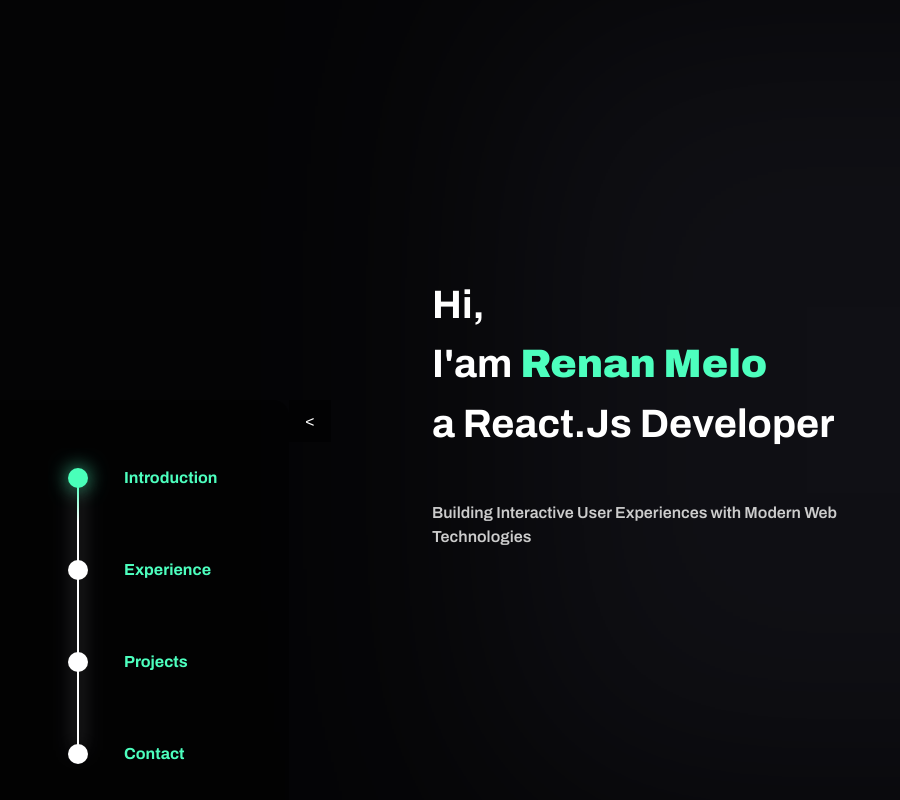
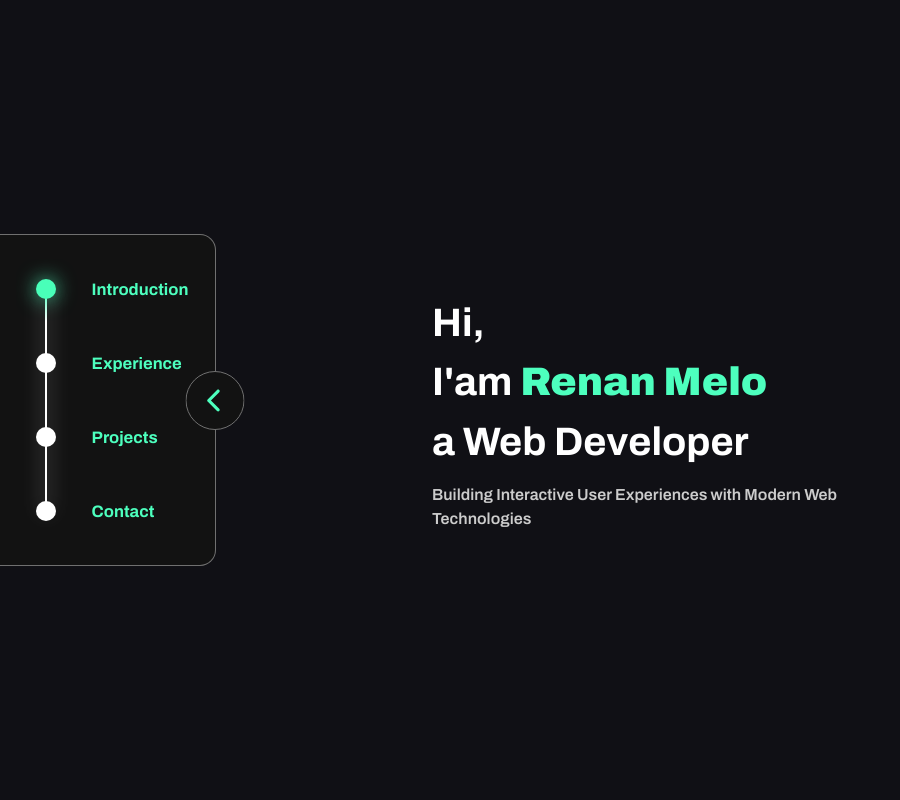
Before and after one commit to RenanlMelo/Portifolio, a React (Vite) app: page / in a window 1280 px wide. Shown: the top 800 px of the page, without its empty margins (0-900 px from the left). Built offline with nearby package versions, Linux system fonts and the light colour scheme.

Commit message:
Atualizando animações e função scroll to

```diff
--- a/src/App.tsx
+++ b/src/App.tsx
@@ -1,37 +1,36 @@
-import { useState } from "react";
+import React, { useRef } from "react";
 import { Experience } from "./components/Experience";
 import { Introduction } from "./components/Introduction";
 import { Navbar } from "./components/Navbar";
 import { Projects } from "./components/Projects";
+import "./components.css";
 
 function App() {
+  const introductionRef = useRef<HTMLDivElement | null>(null);
+  const experienceRef = useRef<HTMLDivElement | null>(null);
+  const projectsRef = useRef<HTMLDivElement | null>(null);
+  const contactRef = useRef<HTMLDivElement | null>(null);
 
-  const [open, setOpen] = useState(true);
-  const [size, setSize] = useState<number | undefined>(undefined);
-
-  function handleToggle() {
-    const navbar = document.getElementById('navbar');
-    console.log('Navbar element:', navbar);
-    navbar?.classList.toggle('activeNavbar', !open);
-    setOpen(!open)
-  }
+  const scrollTo = (sectionRef: React.RefObject<HTMLDivElement | null>) => {
+    if (sectionRef.current) {
+      window.scrollTo({
+        top: sectionRef.current.offsetTop, // Tente remover a parte - window.innerHeight / 2
+        behavior: "smooth",
+      });
+    }
+  };
 
   return (
     <>
-      <button
-        onClick={handleToggle}
-        style={{ left: open ? `${size}px` : "0" }}
-        className="bg-black/50 text-white aspect-square px-4 py-2 fixed top-1/2 left-0"
-      >
-        {open ? "<" : ">"}
-      </button>
       <section>
-        <Navbar open={open} setOpen={setOpen} size={size} setSize={setSize} />
-        <div className="w-[95vw] h-[100vh] shadow-[inset_500px_0_300px_#000000bb] top-0 fixed -z-10" />
+        <Navbar
+          onSectionClick={scrollTo}
+          refs={[introductionRef, experienceRef, projectsRef, contactRef]}
+        />
       </section>
-      <Introduction />
-      <Experience />
-      <Projects />
+      <Introduction ref={introductionRef} />
+      <Experience ref={experienceRef} />
+      <Projects ref={projectsRef} />
     </>
   );
 }
--- /dev/null
+++ b/src/components.css
@@ -0,0 +1,33 @@
+#navBar {
+  transition: transform 0.75s ease;
+  transform: translate(0, -50%);
+  border: 1px solid var(--grey);
+  border-left: 0;
+}
+
+#navBar.closed {
+  transform: translate(-100%, -50%);
+}
+
+.rotate-content {
+  border: 1px solid var(--grey);
+  fill: var(--main);
+}
+button:hover .rotate-content {
+  fill: var(--black);
+}
+
+button .rotate-content {
+  transition: transform 1s ease;
+  transform: rotate(180deg);
+}
+
+button.closed .rotate-content {
+  transition: transform 0.5s ease;
+  transform: rotate(180deg);
+}
+
+button.closed .rotate-content.translate {
+  transition: transform 0.75s ease;
+  transform: translateX(0%);
+}
--- a/src/components/Experience/index.tsx
+++ b/src/components/Experience/index.tsx
@@ -1,7 +1,13 @@
-export const Experience = () => {
+import React from "react";
+
+export const Experience = React.forwardRef<
+  HTMLDivElement,
+  React.PropsWithChildren<{}>
+>((props, ref) => {
   return (
     <>
       <section
+        ref={ref}
         id="experience"
         className="w-full px-96 py-12 my-12 flex flex-col justify-center items-center"
       >
@@ -52,4 +58,4 @@
       </section>
     </>
   );
-};
+});
--- a/src/components/Introduction/index.tsx
+++ b/src/components/Introduction/index.tsx
@@ -1,22 +1,28 @@
-import { Navbar } from "../Navbar";
+import React, { useRef } from "react";
 
-export const Introduction = () => {
+export const Introduction = React.forwardRef<
+  HTMLDivElement,
+  React.PropsWithChildren<{}>
+>((props, ref) => {
   return (
     <>
-      <div className="h-[100vh] w-[100vw] flex justify-start items-center">
+      <div
+        className="h-[100vh] w-[100vw] flex justify-start items-center"
+        ref={ref}
+      >
         <Content />
       </div>
     </>
   );
-};
+});
 
 export const Content = () => {
   return (
     <article id="introduction" className="px-96">
-      <h1 className="text-white font-bold text-[3.1vw] p-12 pr-0">
+      <h1 className="text-white font-bold text-[3.1vw] p-12 pb-3 pr-0">
         Hi,
         <br /> I'am <strong className="text-[var(--main)]">Renan Melo</strong>
-        <br />a React.Js Developer
+        <br />a Web Developer
       </h1>
       <h2 className="text-[#ccc] font-semibold text-[1.25vw] pb-6 pl-12">
         Building Interactive User Experiences with Modern Web Technologies
--- a/src/components/Navbar/index.tsx
+++ b/src/components/Navbar/index.tsx
@@ -1,25 +1,26 @@
 import React, { useEffect, useState } from "react";
 
-interface Props {
-  open: boolean,
-  setOpen: (open: boolean) => void,
-  size: number | undefined,
-  setSize: (size: number | undefined) => void
+interface ScrollToProps {
+  onSectionClick: (sectionRef: React.RefObject<HTMLDivElement | null>) => void;
+  refs: React.RefObject<HTMLDivElement | null>[];
 }
 
-export const Navbar: React.FC<Props> = ({ open, setOpen, size, setSize }) => {
+export const Navbar: React.FC<ScrollToProps> = ({ onSectionClick, refs }) => {
   const menuList: string[] = [
     "Introduction",
     "Experience",
     "Projects",
     "Contact",
   ];
+
+  const [open, setOpen] = useState(true);
+  const [size, setSize] = useState<number | undefined>(undefined);
   const [active, setActive] = useState<number | null>(0);
   const [boxShadows, setBoxShadows] = useState<string[]>(
     menuList.map(() => "0px 0px 0px rgba(77, 255, 190, 0)")
   );
   const [bgColors, setBgColors] = useState<string[]>(
-    menuList.map(() => "rgb(255, 255, 255)") // Cor inicial branca
+    menuList.map(() => "rgb(255, 255, 255)")
   );
 
   useEffect(() => {
@@ -119,13 +120,16 @@
       diminuirSombraECor(active);
     }
     setActive(index);
+    const sectionRef = refs[index];
+    if (sectionRef && sectionRef.current) {
+      onSectionClick(sectionRef);
+    }
   };
 
   useEffect(() => {
     const getNavBarSize = () => {
       const navSize = document.getElementById("navBar");
-      setSize(navSize?.clientWidth);
-      console.log(size);
+      if (navSize) setSize(navSize.clientWidth);
     };
 
     getNavBarSize();
@@ -137,29 +141,48 @@
   }, []);
 
   useEffect(() => {
-    const handleOpen = () => {
+    const rotateContent = document.querySelector(".rotate-content");
 
-      const navbar = document.getElementById('navbar')
-      const duration = 500
-      let pos = 0
-      const finalPos = size? size * -1 : 0
-
-      while (finalPos !== pos) {
-        pos -= 1
-        if (navbar) navbar.style.translate = `${pos}px, -50%`
+    if (rotateContent) {
+      if (!open) {
+        setTimeout(() => {
+          rotateContent.classList.add("translate");
+        }, 200);
+      } else {
+        rotateContent.classList.remove("translate");
       }
     }
+  }, [open]);
 
-    handleOpen()
-  }, [open])
+  const navBarClasses = open ? "" : "closed";
 
   return (
     <article className="z-50">
       <div
         id="navBar"
-        className={`flex justify-start items-center p-12 left-0 top-1/2 rounded-r-2xl fixed bg-black/50`}
+        className={`flex items-center pl-[calc(2vw-10px)] pr-[calc(1vw-10px)] py-6 left-0 top-1/2 rounded-r-2xl fixed bg-[var(--black)] overflow-visible ${navBarClasses}`}
       >
-        <div className="grid grid-cols-[auto_1fr] grid-rows-4 justify-center items-center flex-col gap-y-8 h-fit relative w-fit gap-x-4">
+        <button
+          className={`absolute right-0 overflow-hidden ${
+            open ? "translate-x-1/2" : "translate-x-full"
+          } transition-all duration-300 z-[999] ${navBarClasses}`}
+          onClick={() => setOpen(!open)}
+        >
+          <div
+            className={`rotate-content p-4 bg-[var(--black)] rounded-full hover:bg-[var(--darker)]`}
+          >
+            <svg
+              xmlns="http://www.w3.org/2000/svg"
+              width={25}
+              viewBox="0 0 512 512"
+              className="rotate-90"
+            >
+              <path d="M233.4 105.4c12.5-12.5 32.8-12.5 45.3 0l192 192c12.5 12.5 12.5 32.8 0 45.3s-32.8 12.5-45.3 0L256 173.3 86.6 342.6c-12.5 12.5-32.8 12.5-45.3 0s-12.5-32.8 0-45.3l192-192z" />
+            </svg>
+          </div>
+        </button>
+
+        <div className="grid grid-cols-[auto_1fr] grid-rows-4 justify-center items-center flex-col gap-y-[calc(3vh-10px)] h-fit relative w-fit gap-x-4">
           <div className="absolute h-4/5 w-[2px] bg-gradient-to-b from-[var(--main)] from-0% to-[#fff] to-15% shadow-[0_0_20px_#ccc] left-[29px] top-1/2 -translate-y-1/2 -z-10" />
           {menuList.map((item, index) => (
             <React.Fragment key={index}>
@@ -169,12 +192,14 @@
                   boxShadow: boxShadows[index],
                   backgroundColor: bgColors[index],
                 }}
-                className={`w-5 h-5 m-5 rounded-full cursor-pointer ${index === active ? "bg-[var(--main)]" : "bg-white"
-                  } col-start-1 row-start-${index + 1}`}
+                className={`w-5 h-5 m-5 rounded-full cursor-pointer ${
+                  index === active ? "bg-[var(--main)]" : "bg-white"
+                } col-start-1 row-start-${index + 1}`}
               />
               <h3
-                className={`text-[var(--main)] text-[1.25vw] col-start-2 row-start-${index + 1
-                  } font-bold cursor-pointer pr-6 hover:drop-shadow-[0_0_10px_#4dffbe] duration-300`}
+                className={`text-[var(--main)] text-[calc(.75vw+7px)] col-start-2 row-start-${
+                  index + 1
+                } font-bold cursor-pointer pr-6 hover:drop-shadow-[0_0_10px_#4dffbe] duration-300`}
                 onClick={() => handleClick(index)}
               >
                 {item}
--- a/src/components/Projects/index.tsx
+++ b/src/components/Projects/index.tsx
@@ -1,4 +1,9 @@
-export const Projects = () => {
+import React from "react";
+
+export const Projects = React.forwardRef<
+  HTMLDivElement,
+  React.PropsWithChildren<{}>
+>((props, ref) => {
   const listProjects = [
     {
       name: "Auto Sales Brasil",
@@ -27,7 +32,11 @@
   ];
   return (
     <>
-      <section id="projects" className="grid items-center justify-evenly my-24">
+      <section
+        ref={ref}
+        id="projects"
+        className="grid items-center justify-evenly my-24"
+      >
         <div className="text-[var(--white)] text-center">
           <h2 className="text-[calc(2.5vw-5px)] p-8 uppercase">
             Projects - Web Development
@@ -39,11 +48,13 @@
                 <div className="w-1/5 px-4 py-8 text-start bg-black z-50">
                   <a
                     href={prj.url}
-                    className="text-[var(--white)] text-2xl z-[100]"
+                    className="text-[var(--white)] text-2xl z-[100] hover:underline underline-offset-4"
                   >
                     {prj.name}
                   </a>
-                  <h3 className="text-xl mb-4">{prj.description}</h3>
+                  <h3 className="text-xl mt-[1vh] mb-[3vh]">
+                    {prj.description}
+                  </h3>
                   <h4>Tecnologias Utilizadas:</h4>
                   <ul className="list-inside list-disc">
                     {prj.used.map((item) => (
@@ -68,4 +79,4 @@
       </section>
     </>
   );
-};
+});
--- a/src/index.css
+++ b/src/index.css
@@ -6,6 +6,8 @@
   --white: #ccc;
   --grey: #707070;
   --main: #4dffbe;
+  --darker: #43c998;
+  --black: #121212;
 }
 
 * {
```
Also changed, not shown: src/components/Arrow/Arros.tsx (deleted, +0 -65 lines), src/components/Navbar/style.css (deleted, +0 -12 lines).
